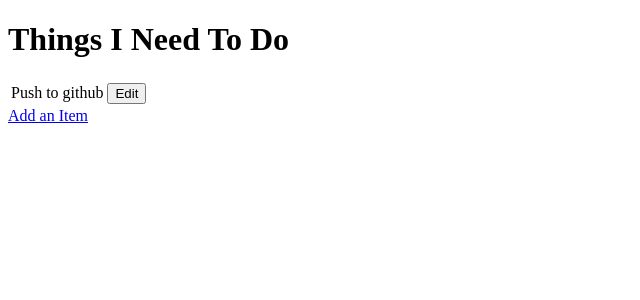
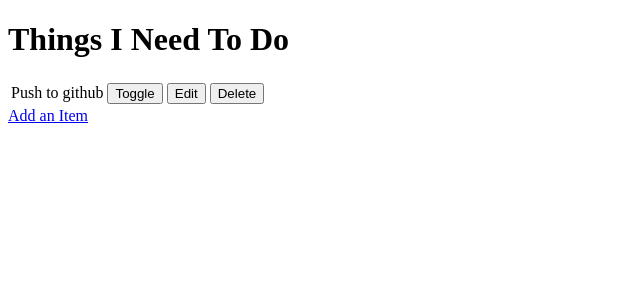
Before and after one commit to GitHubWestie/Django-Getting-setup, a Django app: page / in a window 1280 px wide. Shown: the top 300 px of the page, without its empty margins (0-640 px from the left). Run offline with Django 3.2, Linux system fonts and the light colour scheme; data comes from the database, SQL or seed files in the repository; both versions use the stored data as it was after the commit.

Commit message:
added toggle and delete views, url paths and buttons

```diff
--- a/django_todo/urls.py
+++ b/django_todo/urls.py
@@ -15,11 +15,13 @@ Including another URLconf
 """
 from django.contrib import admin
 from django.urls import path
-from todo.views import get_todo_list, add_item, edit_item
+from todo import views
 
 urlpatterns = [
     path('admin/', admin.site.urls),
-    path("", get_todo_list, name="to do list"),
-    path("add", add_item, name="add"),
-    path("edit/<item_id>", edit_item, name="edit")
+    path("", views.get_todo_list, name="to do list"),
+    path("add", views.add_item, name="add"),
+    path("edit/<item_id>", views.edit_item, name="edit"),
+    path("toggle/<item_id>", views.toggle_item, name="toggle"),
+    path("delete/<item_id>", views.delete_item, name="delete")
 ]
--- a/todo/templates/todo/todo_list.html
+++ b/todo/templates/todo/todo_list.html
@@ -16,8 +16,18 @@
                     <td>{{ item.name }}</td>
                 {% endif %}
                 <td>
+                    <a href="/toggle/{{ item.id }}">
+                        <button>Toggle</button>
+                    </a>
+                </td>
+                <td>
                     <a href="/edit/{{ item.id }}">
                         <button>Edit</button>
+                    </a>
+                </td>
+                <td>
+                    <a href="/delete/{{ item.id }}">
+                        <button>Delete</button>
                     </a>
                 </td>
             </tr>
--- a/todo/views.py
+++ b/todo/views.py
@@ -51,3 +51,16 @@ def edit_item(request, item_id):
         'form': form
     }
     return render(request, 'todo/edit_item.html', context)
+
+
+def toggle_item(request, item_id):
+    item = get_object_or_404(Item, id=item_id)
+    item.done = not item.done
+    item.save()
+    return redirect(get_todo_list)
+
+
+def delete_item(request, item_id):
+    item = get_object_or_404(Item, id=item_id)
+    item.delete()
+    return redirect(get_todo_list)
```
Also changed, not shown: db.sqlite3.
